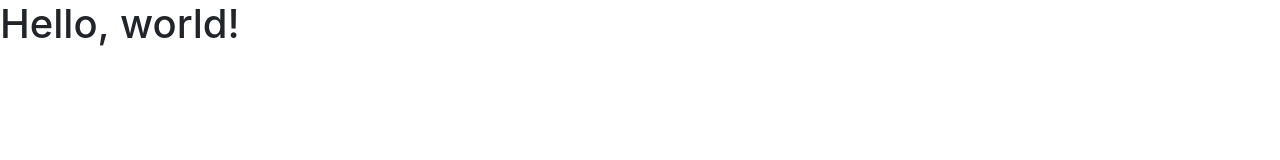
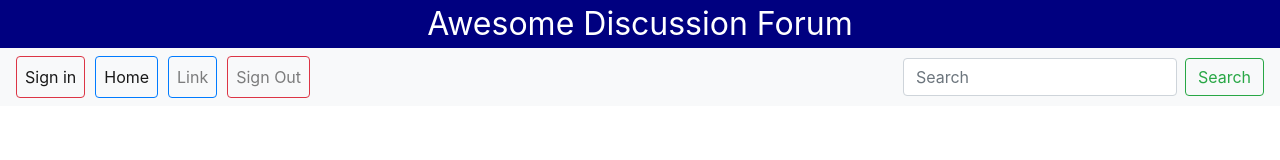
Before and after one commit to glendasalas7/WebServerL1P2, a plain HTML site: page public/index.html in a window 1280 px wide. Drawn offline with nearby package versions, Linux system fonts and the light colour scheme; some packages are replaced by stand-ins of ours.

Commit message:
added banner and nav menu

```diff
--- /dev/null
+++ b/public/css/style.css
@@ -0,0 +1,16 @@
+.my-banner{
+    width: 100%;
+    font-size: 200%;
+    text-align: center;
+    color: white;
+    background-color: navy;
+}
+
+li{
+    padding-right:10px;
+}
+
+form-inline{
+    text-align: right;
+    float: right;
+}
--- a/public/index.html
+++ b/public/index.html
@@ -1,17 +1,52 @@
-<!doctype html>
+<!DOCTYPE html>
 <html lang="en">
+
 <head>
   <!-- Required meta tags -->
-    <meta charset="utf-8">
-    <meta name="viewport" content="width=device-width, initial-scale=1, shrink-to-fit=no">
+  <meta charset="utf-8" />
+  <meta name="viewport" content="width=device-width, initial-scale=1, shrink-to-fit=no" />
 
   <!-- Bootstrap CSS -->
-    <link rel="stylesheet" href="https://cdn.jsdelivr.net/npm/bootstrap@4.6.0/dist/css/bootstrap.min.css" integrity="sha384-B0vP5xmATw1+K9KRQjQERJvTumQW0nPEzvF6L/Z6nronJ3oUOFUFpCjEUQouq2+l" crossorigin="anonymous">
+  <link rel="stylesheet" href="https://cdn.jsdelivr.net/npm/bootstrap@4.6.0/dist/css/bootstrap.min.css"
+    integrity="sha384-B0vP5xmATw1+K9KRQjQERJvTumQW0nPEzvF6L/Z6nronJ3oUOFUFpCjEUQouq2+l" crossorigin="anonymous" />
+  <link rel="stylesheet" href="css/style.css" />
 
-    <title>Discussion  Forum</title>
+  <title>Discussion Forum</title>
 </head>
+
 <body>
-    <h1>Hello, world!</h1>
+  <div class="my-banner">Awesome Discussion Forum</div>
+
+  <nav class="navbar navbar-expand-lg navbar-light bg-light">
+    <button class="navbar-toggler" type="button" data-toggle="collapse" data-target="#navbarSupportedContent"
+      aria-controls="navbarSupportedContent" aria-expanded="false" aria-label="Toggle navigation">
+      <span class="navbar-toggler-icon"></span>
+    </button>
+
+    <div class="collapse navbar-collapse" id="navbarSupportedContent">
+      <ul class="navbar-nav mr-auto">
+        <li class="nav-item active">
+          <button class="nav-link btn btn-outline-danger">Sign in</button>
+        </li>
+        <li class="nav-item active">
+          <button class="nav-link btn btn-outline-primary">Home</button>
+        </li>
+        <li class="nav-item">
+          <button class="nav-link btn btn-outline-primary">Link</button>
+        </li>
+        <li class="nav-item">
+          <button class="nav-link btn btn-outline-danger">Sign Out</button>
+        </li>
+      </ul>
+      <form class="form-inline my-2 my-lg-0">
+        <input class="form-control mr-sm-2" type="search" placeholder="Search" aria-label="Search">
+        <button class="btn btn-outline-success my-2 my-sm-0" type="submit">Search</button>
+      </form>
+    </div>
+  </nav>
+
+
+
 
   <!-- update the version number as needed -->
   <script defer src="/__/firebase/8.2.5/firebase-app.js"></script>
@@ -25,12 +60,16 @@
     -->
   <script defer src="/__/firebase/init.js?useEmulator=true"></script>
 
-    <script type="module" src ="app.js"></script>
+  <script type="module" src="app.js"></script>
 
   <!-- Optional JavaScript; choose one of the two! -->
   <!-- Option 1: jQuery and Bootstrap Bundle (includes Popper) -->
-    <script src="https://code.jquery.com/jquery-3.5.1.slim.min.js" integrity="sha384-DfXdz2htPH0lsSSs5nCTpuj/zy4C+OGpamoFVy38MVBnE+IbbVYUew+OrCXaRkfj" crossorigin="anonymous"></script>
-    <script src="https://cdn.jsdelivr.net/npm/bootstrap@4.6.0/dist/js/bootstrap.bundle.min.js" integrity="sha384-Piv4xVNRyMGpqkS2by6br4gNJ7DXjqk09RmUpJ8jgGtD7zP9yug3goQfGII0yAns" crossorigin="anonymous"></script>
+  <script src="https://code.jquery.com/jquery-3.5.1.slim.min.js"
+    integrity="sha384-DfXdz2htPH0lsSSs5nCTpuj/zy4C+OGpamoFVy38MVBnE+IbbVYUew+OrCXaRkfj"
+    crossorigin="anonymous"></script>
+  <script src="https://cdn.jsdelivr.net/npm/bootstrap@4.6.0/dist/js/bootstrap.bundle.min.js"
+    integrity="sha384-Piv4xVNRyMGpqkS2by6br4gNJ7DXjqk09RmUpJ8jgGtD7zP9yug3goQfGII0yAns"
+    crossorigin="anonymous"></script>
   <!-- Option 2: Separate Popper and Bootstrap JS -->
   <!--
     <script src="https://code.jquery.com/jquery-3.5.1.slim.min.js" integrity="sha384-DfXdz2htPH0lsSSs5nCTpuj/zy4C+OGpamoFVy38MVBnE+IbbVYUew+OrCXaRkfj" crossorigin="anonymous"></script>
@@ -38,4 +77,5 @@
     <script src="https://cdn.jsdelivr.net/npm/bootstrap@4.6.0/dist/js/bootstrap.min.js" integrity="sha384-+YQ4JLhjyBLPDQt//I+STsc9iw4uQqACwlvpslubQzn4u2UU2UFM80nGisd026JF" crossorigin="anonymous"></script>
     -->
 </body>
+
 </html>
```
Lines whose indentation alone changed are shown as unchanged.
